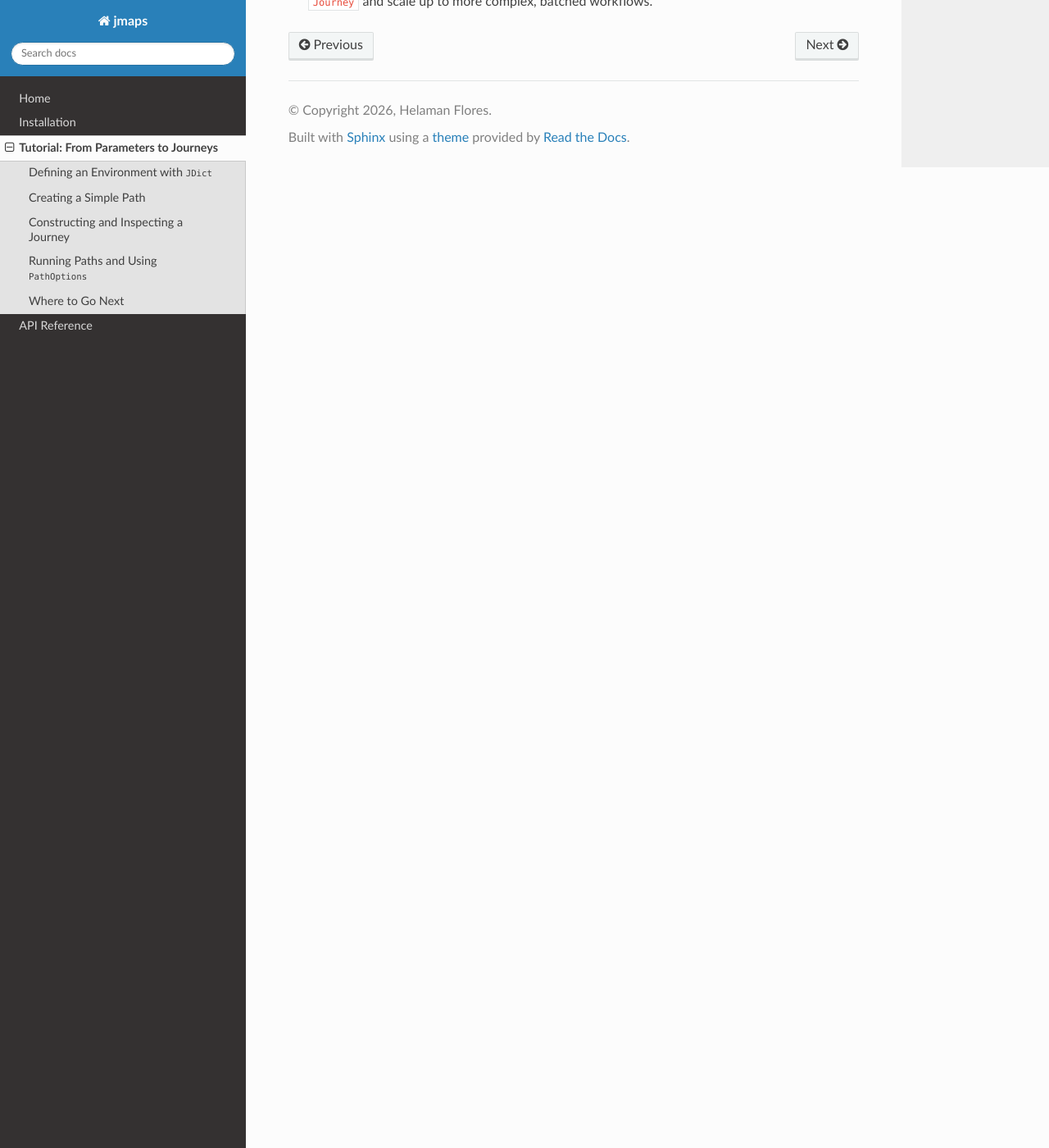
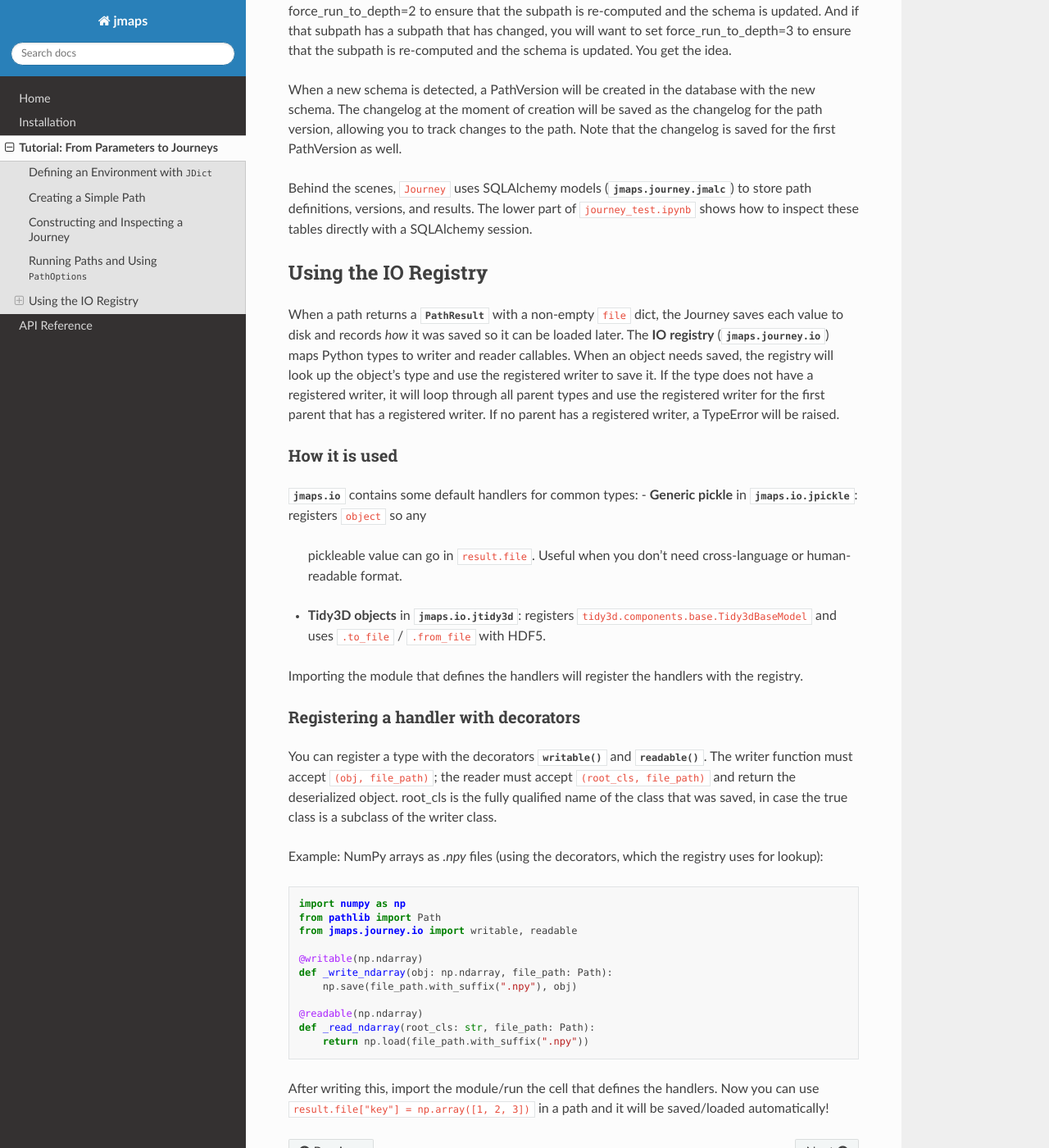
Before and after one commit to Sephiram591/JourneyMAPS, a Sphinx documentation site: the page built from docs/tutorial.rst, in a window 1280 px wide and 1400 px high, scrolled down 3703 px. Shown: the whole window at 82% size. Built offline with Sphinx 7.4.7 and the Read the Docs theme 3.1.0, drawn with Linux system fonts in a browser that asks for light colours; some of the changed text lies outside the part shown.

Commit message:
Updated the tutorial

```diff
--- a/docs/tutorial.rst
+++ b/docs/tutorial.rst
@@ -112,7 +113,6 @@ Below, ``PowerSweepPath`` sweeps the parameter ``o`` from 1 to 10 and stores the
                for p in np.linspace(1, 10, 11):
                   batch.add_run(str(p), {'o':p})
          return batch
-
 
 
 Constructing and Inspecting a Journey
@@ -125,14 +125,14 @@ database; here we use a placeholder connection string:
 .. code-block:: python
 
    engine = "postgresql+psycopg://USERNAME:PASSWORD@HOST:5432/DBNAME"
-   journey = jm.Journey("Test", db_engine_arg=engine, cache_db_meta=True)
-   journey.update_path(PowerPath())
+   journey = jm.Journey(db_engine_arg=engine, paths=[PowerPath()], result_directory=None)
    journey.update_path(PowerSweepPath())
 
    print(journey)
    # Journey(Test)
    # Paths:
    #    power
+   #    power_sweep
 
 Running Paths and Using ``PathOptions``
 ---------------------------------------
@@ -162,11 +162,11 @@ executed and whether cached results are reused:
    result, subpath_results = journey.run(env, "power_sweep", force_0)
    print(result.file)         # {"xs": [1, 2, 3, 4, 5, 6, 7, 8, 9, 10, 11], "ys": [1, 4, 9, 16, 25, 36, 49, 64, 81, 100, 121]}
 
-Why is the force_run_to_depth=1 necessary? If you change the structure of _run or get_batch for a path,
+Why is ``force_run_to_depth=1`` necessary? If you change the structure of ``_run`` or ``get_batch`` for a path,
 the results of the path will be different than the cached results. This is because the schema of the path
 has changed, and the cached results will not be compatible with the new schema. Schemas are recomputed every
-time a path is run without loading from the cache. Thus, if you change the structure of _run or get_batch for a path,
-you must set force_run_to_depth=1 to ensure that the results of the path are re-computed and the schema is updated.
+time a path is run without loading from the database. Thus, if you change the structure of ``_run`` or ``get_batch`` for a path,
+you must set ``force_run_to_depth=1`` to ensure that the results of the path are re-computed rather than loaded and the schema is updated.
 
 Note that if you run a path with a subpath that has changed, you will want to set force_run_to_depth=2 to ensure that the subpath is re-computed and the schema is updated.
 And if that subpath has a subpath that has changed, you will want to set force_run_to_depth=3 to ensure that the subpath is re-computed and the schema is updated.
@@ -182,10 +182,53 @@ to store path definitions, versions, and results. The lower part of
 ``journey_test.ipynb`` shows how to inspect these tables directly with a
 SQLAlchemy session.
 
-Where to Go Next
-----------------
+Using the IO Registry
+---------------------
 
-- Explore ``param_test.ipynb`` to see more advanced parameter-tree behaviors
-  (usage tracking, invisible parameters, and SQL export options).
-- Use the patterns above to build your own environments and paths, then register
-  them on a ``Journey`` and scale up to more complex, batched workflows.
+When a path returns a :class:`~jmaps.journey.path.PathResult` with a non-empty
+``file`` dict, the Journey saves each value to disk and records *how* it was
+saved so it can be loaded later. The **IO registry** (:mod:`jmaps.journey.io`)
+maps Python types to writer and reader callables. When an object needs saved,
+the registry will look up the object's type and use the registered writer to save it.
+If the type does not have a registered writer, it will loop through all parent types
+and use the registered writer for the first parent that has a registered writer.
+If no parent has a registered writer, a TypeError will be raised.
+
+How it is used
+~~~~~~~~~~~~~~
+:mod:`jmaps.io` contains some default handlers for common types:
+- **Generic pickle** in :mod:`jmaps.io.jpickle`: registers ``object`` so any
+  pickleable value can go in ``result.file``. Useful when you don't need
+  cross-language or human-readable format.
+- **Tidy3D objects** in :mod:`jmaps.io.jtidy3d`: registers
+  ``tidy3d.components.base.Tidy3dBaseModel`` and uses ``.to_file`` / ``.from_file``
+  with HDF5.
+
+Importing the module that defines the handlers will register the handlers with the registry.
+
+Registering a handler with decorators
+~~~~~~~~~~~~~~~~~~~~~~~~~~~~~~~~~~~~~~~~~
+
+You can register a type with the decorators :func:`~jmaps.journey.io.writable` and :func:`~jmaps.journey.io.readable`.
+The writer function must accept ``(obj, file_path)``; the reader must accept ``(root_cls, file_path)`` and return the
+deserialized object. root_cls is the fully qualified name of the class that was saved, in case the true class is a subclass of the writer class.
+
+Example: NumPy arrays as `.npy` files (using the decorators, which the registry uses for lookup):
+
+.. code-block:: python
+
+   import numpy as np
+   from pathlib import Path
+   from jmaps.journey.io import writable, readable
+
+   @writable(np.ndarray)
+   def _write_ndarray(obj: np.ndarray, file_path: Path):
+       np.save(file_path.with_suffix(".npy"), obj)
+
+   @readable(np.ndarray)
+   def _read_ndarray(root_cls: str, file_path: Path):
+       return np.load(file_path.with_suffix(".npy"))
+
+After writing this, import the module/run the cell that defines the handlers. Now you can use
+``result.file["key"] = np.array([1, 2, 3])`` in a path and it will be
+saved/loaded automatically!
```
Also changed, not shown: other parts of docs/tutorial.rst (+3 -2 lines).
